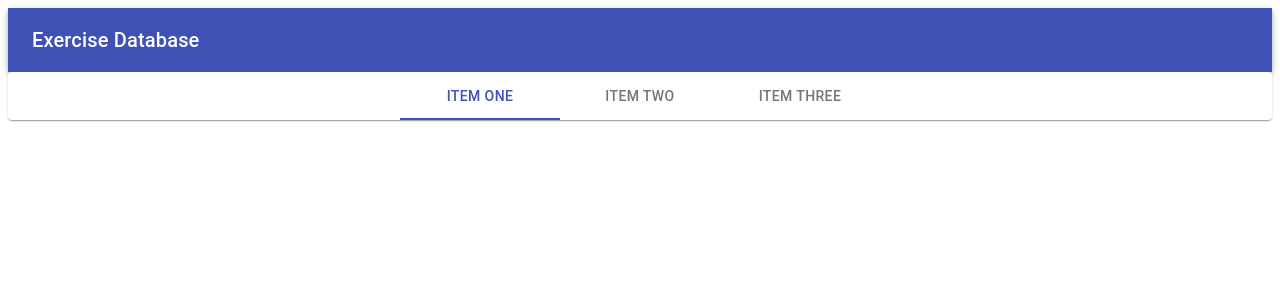
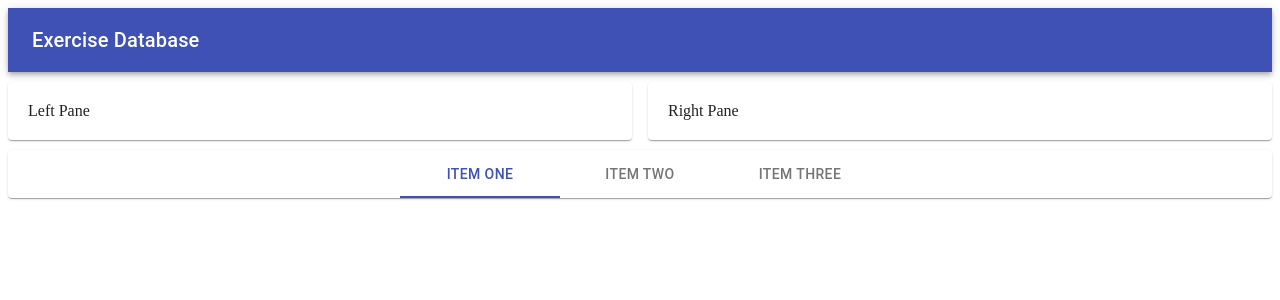
Before and after one commit to kensukegoto/react__mui, a React (Create React App) app: page / in a window 1280 px wide. Shown: the top 300 px of the page. Built offline with nearby package versions, Linux system fonts and the light colour scheme.

Commit message:
[追加] Grid component

```diff
--- a/src/components/App.js
+++ b/src/components/App.js
@@ -1,8 +1,10 @@
-import React from "react";
-import { Header, Footer } from "./Layouts";
+import React from "react"
+import { Header, Footer } from "./Layouts"
+import Exercises from "./Exercises"
 
 export default props =>
   <div className="App">
     <Header />
+    <Exercises />
     <Footer />
   </div>
--- /dev/null
+++ b/src/components/Exercises/LeftPane.js
@@ -0,0 +1,9 @@
+import React from "react"
+import {
+  Paper
+} from "@material-ui/core"
+
+export default ({ styles }) =>
+  <Paper style={styles.Paper}>
+    Left Pane
+  </Paper>
--- /dev/null
+++ b/src/components/Exercises/RightPane.js
@@ -0,0 +1,9 @@
+import React from "react"
+import {
+  Paper
+} from "@material-ui/core"
+
+export default ({ styles }) =>
+  <Paper style={styles.Paper}>
+    Right Pane
+  </Paper>
--- /dev/null
+++ b/src/components/Exercises/index.js
@@ -0,0 +1,25 @@
+import React from "react"
+import {
+  Grid,
+  Paper
+} from "@material-ui/core"
+import LeftPane from "./LeftPane"
+import RightPane from "./RightPane"
+
+const styles = {
+  Paper: {
+    padding: 20,
+    marginTop: 10,
+    marginBottom: 10
+  }
+}
+
+export default props =>
+  <Grid container spacing={2}>
+    <Grid item sm>
+      <LeftPane styles={styles} />
+    </Grid>
+    <Grid item sm>
+      <RightPane styles={styles} />
+    </Grid>
+  </Grid>
```
